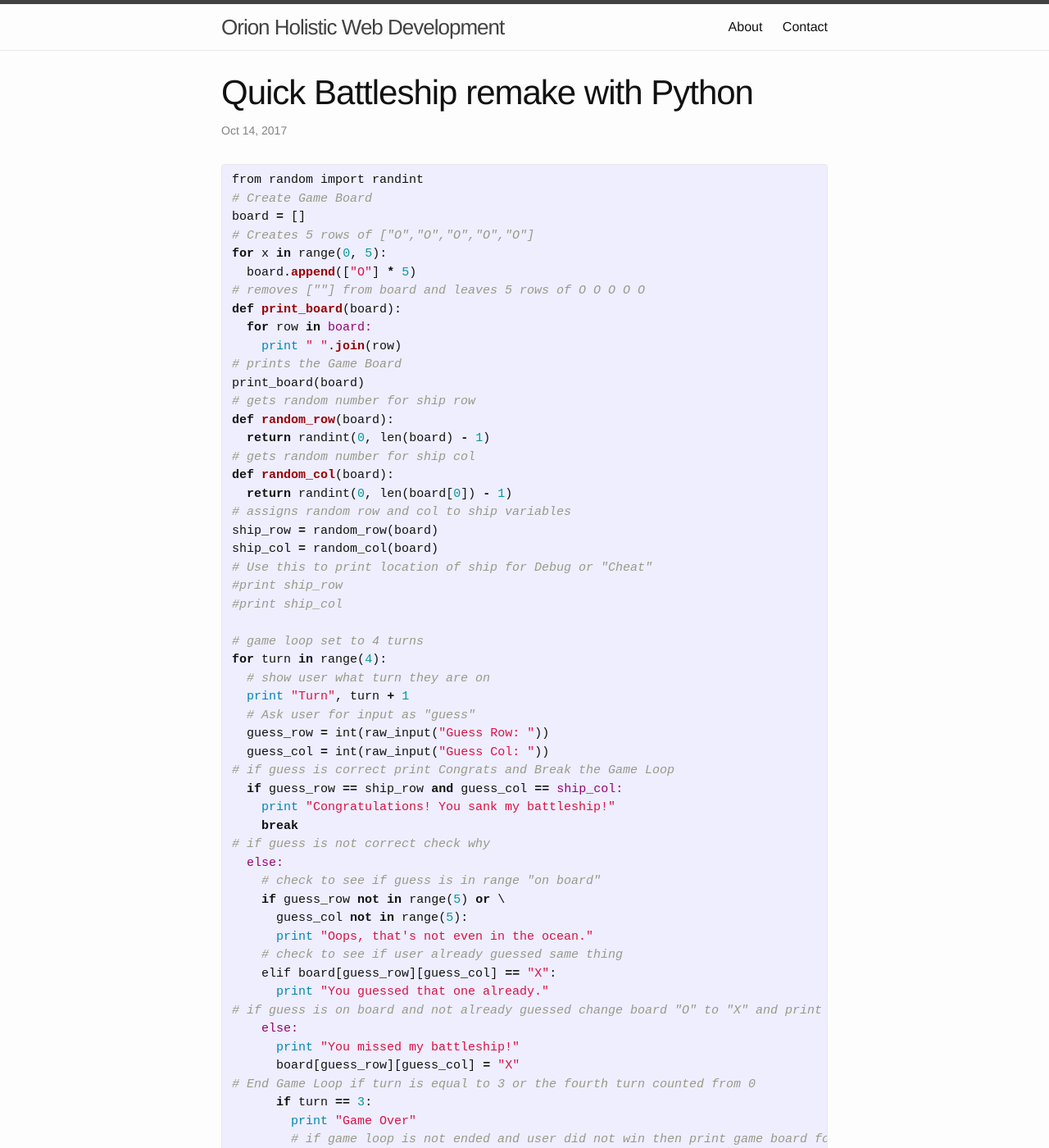
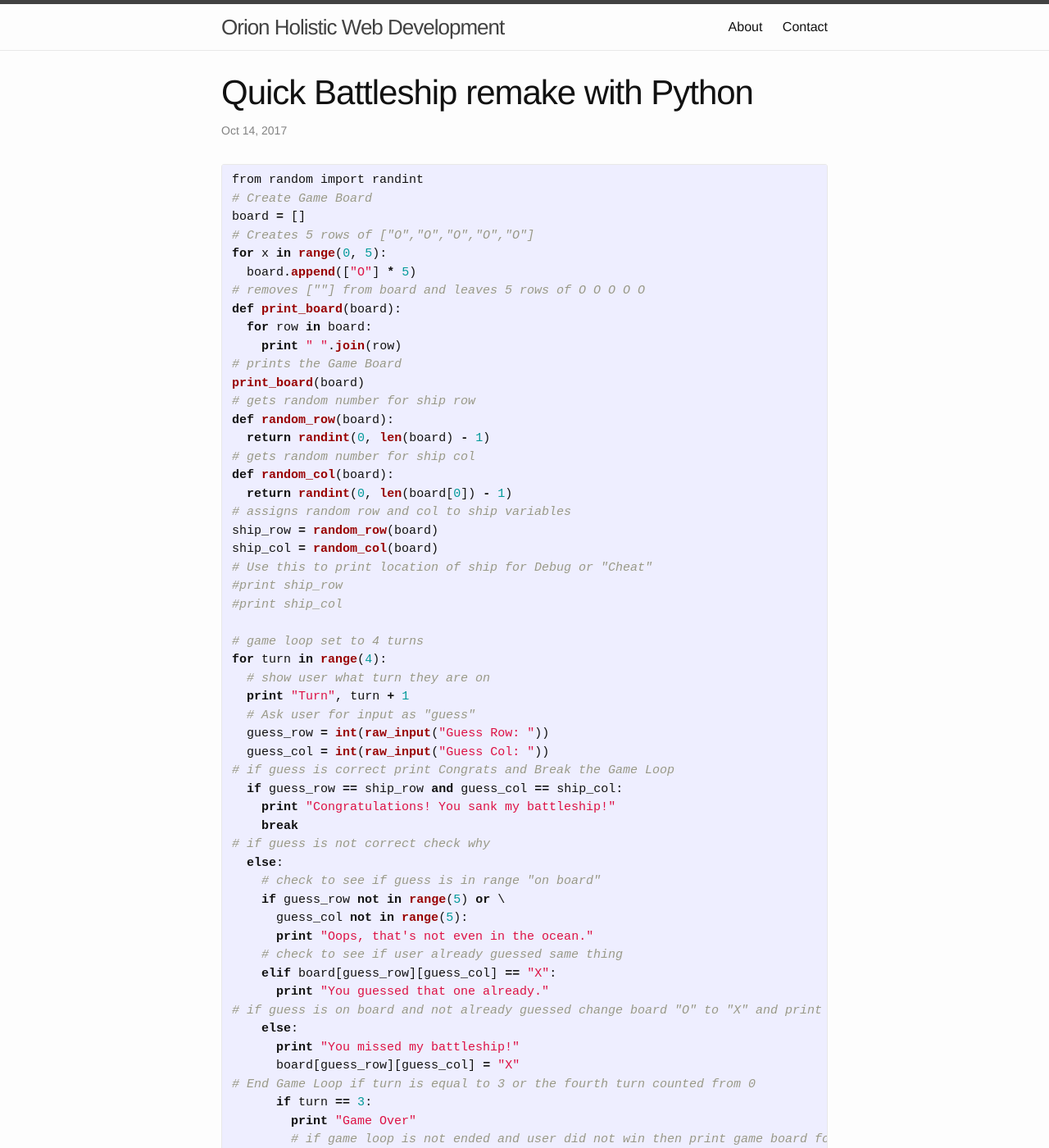
Before and after one commit to orionholistic/orionholistic.github.io, a Jekyll site: the page built from _posts/2017-10-14-Quick-Battleship-remake-with-python.markdown, in a window 1280 px wide and 1400 px high. Shown: the whole window at 82% size. Built offline with Jekyll 4.4.1, drawn with Linux system fonts in a browser that asks for light colours; some of the changed lines change nothing that is shown.

Commit message:
Update 2017-10-14-Quick-Battleship-remake-with-python.markdown

```diff
--- a/_posts/2017-10-14-Quick-Battleship-remake-with-python.markdown
+++ b/_posts/2017-10-14-Quick-Battleship-remake-with-python.markdown
@@ -1,11 +1,11 @@
 ---
 layout: post
 title:  Quick Battleship remake with Python
-date:   2017-10-14 21:34:37 +0000
-categories: new
+date:   2017-10-14 10:50:37 +0000
+categories: python
 ---
 
-{% highlight ruby %}
+{% highlight py %}
 from random import randint
 # Create Game Board
 board = []
```
